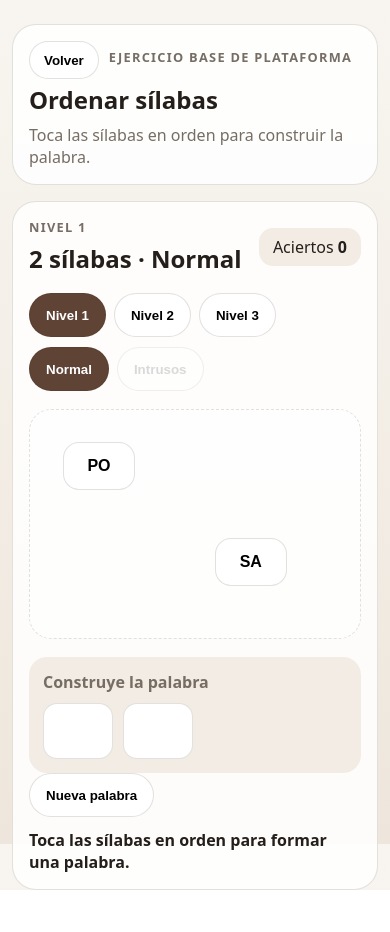
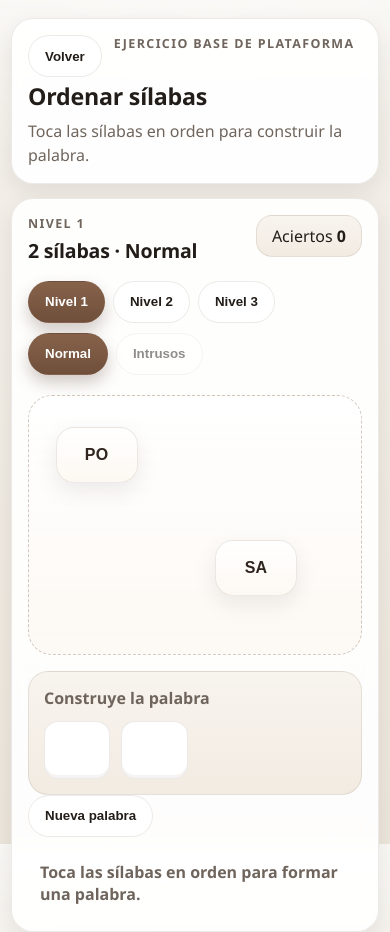
Before and after one commit to andrepane/juego, a plain HTML site: page index.html in a window 390 px wide. Both pictures are taken after a click on the button 195 px from the left and 268 px from the top of the page. Before the commit the page ends 890 px from the top, so only its background shows below. Drawn offline with Linux system fonts and the light colour scheme.

Commit message:
Mejora visual integral de UI/UX sin tocar lógica

```diff
--- a/style.css
+++ b/style.css
@@ -1,113 +1,324 @@
 :root {
-  --bg: #f7f4ef;
-  --surface: #ffffff;
-  --surface-soft: #f2ece4;
-  --text: #241f1b;
-  --muted: #766d64;
-  --accent: #5f4435;
+  --bg: #f4f1eb;
+  --bg-2: #ece5db;
+  --surface: rgba(255, 255, 255, 0.92);
+  --surface-strong: #ffffff;
+  --surface-soft: #f7f3ed;
+  --text: #231d19;
+  --muted: #6f655d;
+  --accent: #6f4f3b;
+  --accent-2: #87624a;
   --success: #2f7d46;
-  --error: #b44242;
-  --line: rgba(60, 42, 30, 0.14);
-  --radius: 18px;
+  --error: #bf4747;
+  --line: rgba(74, 52, 35, 0.16);
+  --line-soft: rgba(74, 52, 35, 0.1);
+  --shadow-xs: 0 2px 8px rgba(28, 16, 8, 0.05);
+  --shadow-sm: 0 8px 22px rgba(28, 16, 8, 0.08);
+  --shadow-md: 0 16px 38px rgba(28, 16, 8, 0.12);
+  --radius-xl: 28px;
+  --radius-lg: 20px;
+  --radius-md: 16px;
+  --transition: 220ms cubic-bezier(.22, .61, .36, 1);
 }
+
 * { box-sizing: border-box; }
-body { margin:0; font-family: system-ui,sans-serif; background: linear-gradient(180deg,#f8f5f0,#eee6dc); color:var(--text); }
+
+body {
+  margin: 0;
+  font-family: "Nunito", "Avenir Next", "Segoe UI", "Inter", system-ui, -apple-system, sans-serif;
+  background:
+    radial-gradient(1100px 400px at 10% -10%, rgba(255, 255, 255, 0.72), transparent 60%),
+    radial-gradient(900px 340px at 90% -10%, rgba(255, 255, 255, 0.62), transparent 58%),
+    linear-gradient(180deg, var(--bg), var(--bg-2));
+  color: var(--text);
+}
 
 .app {
-  width:min(100% - 24px,860px);
-  margin:24px auto;
+  width: min(100% - 30px, 940px);
+  margin: 28px auto;
   position: relative;
-  min-height: calc(100dvh - 48px);
+  min-height: calc(100dvh - 56px);
 }
 
 .view {
   position: absolute;
   inset: 0;
   display: grid;
-  gap: 16px;
+  gap: 20px;
   align-content: start;
   opacity: 0;
-  transform: translateY(8px);
+  transform: translateY(12px) scale(0.996);
   pointer-events: none;
   visibility: hidden;
-  transition: opacity 220ms ease, transform 220ms ease, visibility 0s linear 220ms;
+  transition: opacity var(--transition), transform var(--transition), visibility 0s linear 220ms;
 }
 
 .view.is-active-view {
   opacity: 1;
-  transform: translateY(0);
+  transform: translateY(0) scale(1);
   pointer-events: auto;
   visibility: visible;
-  transition: opacity 220ms ease, transform 220ms ease;
+  transition: opacity var(--transition), transform var(--transition);
 }
 
-.panel { background:rgba(255,255,255,.86); border:1px solid var(--line); border-radius:24px; padding:20px; }
-.eyebrow { margin:0 0 6px; font-size:.8rem; text-transform:uppercase; letter-spacing:.1em; color:var(--muted); font-weight:800; }
-h1,h2 { margin:0; }
-.subtitle { margin:8px 0 0; color:var(--muted); }
+.panel {
+  background: var(--surface);
+  border: 1px solid var(--line-soft);
+  border-radius: var(--radius-xl);
+  padding: clamp(18px, 3vw, 28px);
+  box-shadow: var(--shadow-sm);
+  backdrop-filter: blur(6px);
+}
 
-.home-screen { gap: 18px; }
-.exercise-menu { display: grid; gap: 10px; }
+.eyebrow {
+  margin: 0 0 8px;
+  font-size: .78rem;
+  text-transform: uppercase;
+  letter-spacing: .11em;
+  color: var(--muted);
+  font-weight: 800;
+}
+
+h1, h2 { margin: 0; line-height: 1.14; letter-spacing: -.01em; }
+h1 { font-size: clamp(1.45rem, 2.6vw, 2rem); }
+h2 { font-size: clamp(1.22rem, 2.2vw, 1.65rem); }
+
+.subtitle {
+  margin: 10px 0 0;
+  color: var(--muted);
+  max-width: 72ch;
+  line-height: 1.5;
+}
+
+.home-screen { gap: 22px; }
+.exercise-menu { display: grid; gap: 12px; }
+
 .exercise-card {
   width: 100%;
-  border: 1px solid var(--line);
-  border-radius: 16px;
-  background: #fff;
-  padding: 14px 16px;
+  border: 1px solid var(--line-soft);
+  border-radius: 18px;
+  background: linear-gradient(180deg, #fff, #fdfaf7);
+  padding: 16px 18px;
   text-align: left;
   display: grid;
-  gap: 4px;
+  gap: 5px;
+  box-shadow: var(--shadow-xs);
+  transition: transform var(--transition), box-shadow var(--transition), border-color var(--transition), background var(--transition);
 }
+
 .exercise-card strong { font-size: 1rem; }
 .exercise-card span { color: var(--muted); font-size: .92rem; }
-.exercise-card.is-disabled { opacity: 0.55; cursor: not-allowed; }
 
-.exercise-screen { gap: 16px; }
-.header-top-row { display: flex; align-items: center; gap: 10px; margin-bottom: 4px; }
-.back-btn { border:1px solid var(--line); background:#fff; border-radius:999px; min-height:38px; padding:0 14px; font-weight:700; }
+.exercise-card:not(.is-disabled):hover {
+  transform: translateY(-2px);
+  box-shadow: var(--shadow-sm);
+  border-color: rgba(111, 79, 59, 0.24);
+}
 
-.exercise-top { display:flex; justify-content:space-between; align-items:center; }
-.score-box { background:var(--surface-soft); border-radius:14px; padding:8px 14px; text-align:center; }
-.level-tabs { display:flex; gap:8px; margin:18px 0; flex-wrap:wrap; }
-.mode-tabs { display:flex; gap:8px; margin:-8px 0 18px; flex-wrap:wrap; }
-.level-btn,.mode-btn,.secondary-btn { border:1px solid var(--line); background:#fff; border-radius:999px; min-height:44px; padding:0 16px; font-weight:700; }
-.level-btn.is-active,.mode-btn.is-active { background:var(--accent); color:#fff; }
-.mode-btn[disabled] { opacity:.5; cursor:not-allowed; }
-.exercise-container { display:grid; gap:18px; }
+.exercise-card:not(.is-disabled):active { transform: translateY(0) scale(0.99); }
+.exercise-card.is-disabled { opacity: .56; cursor: not-allowed; }
+
+.exercise-screen { gap: 18px; }
+.header-top-row { display: flex; align-items: center; gap: 12px; margin-bottom: 6px; }
+
+.back-btn,
+.level-btn,
+.mode-btn,
+.secondary-btn {
+  border: 1px solid var(--line-soft);
+  background: #fff;
+  border-radius: 999px;
+  min-height: 42px;
+  padding: 0 16px;
+  font-weight: 800;
+  color: var(--text);
+  transition: transform 160ms ease, box-shadow var(--transition), border-color var(--transition), background var(--transition), color var(--transition);
+}
+
+.back-btn:hover,
+.level-btn:hover,
+.mode-btn:hover,
+.secondary-btn:hover {
+  box-shadow: var(--shadow-xs);
+  border-color: rgba(111, 79, 59, 0.26);
+}
+
+.back-btn:active,
+.level-btn:active,
+.mode-btn:active,
+.secondary-btn:active { transform: scale(0.98); }
+
+.exercise-top {
+  display: flex;
+  justify-content: space-between;
+  align-items: center;
+  gap: 14px;
+  margin-bottom: 2px;
+}
+
+.score-box {
+  background: linear-gradient(180deg, #f8f4ee, #f2ebe2);
+  border: 1px solid var(--line-soft);
+  border-radius: 16px;
+  padding: 9px 15px;
+  text-align: center;
+  min-width: 92px;
+}
+
+.level-tabs,
+.mode-tabs {
+  display: flex;
+  gap: 8px;
+  flex-wrap: wrap;
+}
+
+.level-tabs { margin: 18px 0 10px; }
+.mode-tabs { margin: 0 0 20px; }
+
+.level-btn.is-active,
+.mode-btn.is-active {
+  background: linear-gradient(180deg, var(--accent-2), var(--accent));
+  border-color: transparent;
+  color: #fff;
+  box-shadow: 0 8px 16px rgba(95, 68, 53, 0.28);
+}
+
+.mode-btn[disabled] { opacity: .5; cursor: not-allowed; }
+.exercise-container { display: grid; gap: 16px; }
+
 .pieces-cloud {
   position: relative;
-  min-height: 230px;
-  border: 1px dashed var(--line);
-  border-radius: 22px;
-  background: rgba(255,255,255,.6);
-}
-.syllable-piece {
-  position:absolute; min-width:88px; padding:14px 18px; border-radius:16px; border:1px solid var(--line);
-  background:#fff; font-size:1.25rem; font-weight:800;
-}
-.slot-a { top: 14%; left: 10%; }
-.slot-b { top: 12%; left: 34%; }
-.slot-c { top: 38%; left: 22%; }
-.slot-d { top: 56%; left: 56%; }
-.slot-e { top: 20%; left: 62%; }
-.slot-f { top: 60%; left: 10%; }
-.syllable-piece.is-correct { animation: pulse .26s ease; }
-.syllable-piece.is-wrong { animation: shake .24s ease; border-color: var(--error); color: var(--error); }
-.answer-zone { background:var(--surface-soft); border-radius:18px; padding:14px; }
-.answer-zone__label { margin:0 0 10px; font-weight:700; color:var(--muted); }
-.answer-slots { display:flex; gap:10px; flex-wrap:wrap; }
-.answer-slot { min-width:74px; min-height:56px; display:grid; place-items:center; background:#fff; border:1px solid var(--line); border-radius:14px; font-size:1.1rem; font-weight:800; }
-.feedback { min-height:24px; margin:12px 0 0; font-weight:700; }
-.feedback.is-success { color:var(--success); }
-.feedback.is-error { color:var(--error); }
-@keyframes shake { 25%{transform:translateX(-4px)} 50%{transform:translateX(4px)} 100%{transform:translateX(0)} }
-@keyframes pulse { 50%{transform:scale(1.04)} }
-@media (max-width: 640px) {
-  .syllable-piece { min-width:72px; font-size:1.05rem; }
-  .panel { padding: 16px; }
+  min-height: clamp(260px, 44vw, 320px);
+  border: 1px dashed rgba(111, 79, 59, 0.3);
+  border-radius: 24px;
+  background: linear-gradient(180deg, rgba(255, 255, 255, 0.88), rgba(252, 247, 241, 0.8));
+  padding: 8px;
 }
 
-button:focus-visible { outline: 3px solid #1d6ef2; outline-offset: 2px; }
-.exercise-card,.level-btn,.mode-btn,.secondary-btn,.back-btn,.syllable-piece { cursor: pointer; }
-.syllable-piece { font-size: clamp(1rem, 2.6vw, 1.25rem); }
-.answer-slot { min-width: clamp(64px, 18vw, 74px); }
+.syllable-piece {
+  position: absolute;
+  min-width: clamp(82px, 13vw, 108px);
+  min-height: 56px;
+  padding: 14px 18px;
+  border-radius: 18px;
+  border: 1px solid var(--line-soft);
+  background: linear-gradient(180deg, #ffffff, #fdf8f2);
+  box-shadow: var(--shadow-sm);
+  font-size: clamp(1rem, 2.4vw, 1.24rem);
+  font-weight: 900;
+  letter-spacing: .01em;
+  color: #30261f;
+  transform-origin: center;
+  transition: transform 170ms ease, box-shadow var(--transition), border-color var(--transition), background var(--transition), color var(--transition);
+}
+
+.syllable-piece:hover {
+  transform: translateY(-1px);
+  border-color: rgba(111, 79, 59, 0.26);
+  box-shadow: var(--shadow-md);
+}
+
+.syllable-piece:active { transform: scale(0.96); }
+
+.slot-a { top: 12%; left: 8%; }
+.slot-b { top: 11%; left: 33%; }
+.slot-c { top: 37%; left: 20%; }
+.slot-d { top: 56%; left: 56%; }
+.slot-e { top: 19%; left: 60%; }
+.slot-f { top: 62%; left: 9%; }
+
+.syllable-piece.is-correct {
+  animation: pulse 300ms ease;
+  border-color: rgba(47, 125, 70, 0.42);
+  box-shadow: 0 0 0 6px rgba(47, 125, 70, 0.08), var(--shadow-sm);
+}
+
+.syllable-piece.is-wrong {
+  animation: shake 320ms cubic-bezier(.36, .07, .19, .97);
+  border-color: rgba(191, 71, 71, 0.58);
+  background: linear-gradient(180deg, #fff, #fff5f5);
+  color: var(--error);
+}
+
+.answer-zone {
+  background: linear-gradient(180deg, #f8f4ee, #f2ebe2);
+  border: 1px solid var(--line-soft);
+  border-radius: 20px;
+  padding: 15px;
+}
+
+.answer-zone__label { margin: 0 0 12px; font-weight: 800; color: var(--muted); }
+.answer-slots { display: flex; gap: 11px; flex-wrap: wrap; }
+
+.answer-slot {
+  min-width: clamp(64px, 17vw, 84px);
+  min-height: 58px;
+  display: grid;
+  place-items: center;
+  background: #fff;
+  border: 1px solid var(--line-soft);
+  border-radius: 14px;
+  font-size: clamp(1rem, 2.4vw, 1.15rem);
+  font-weight: 900;
+  box-shadow: inset 0 -3px 0 rgba(111, 79, 59, 0.06);
+  transition: transform 180ms ease, border-color var(--transition), box-shadow var(--transition);
+}
+
+.feedback {
+  min-height: 28px;
+  margin: 14px 0 0;
+  padding: 10px 12px;
+  border-radius: 12px;
+  font-weight: 800;
+  color: var(--muted);
+  transition: background var(--transition), color var(--transition), box-shadow var(--transition), transform var(--transition);
+}
+
+.feedback.is-success {
+  color: var(--success);
+  background: rgba(47, 125, 70, 0.1);
+  box-shadow: 0 0 0 1px rgba(47, 125, 70, 0.2) inset;
+}
+
+.feedback.is-error {
+  color: var(--error);
+  background: rgba(191, 71, 71, 0.09);
+  box-shadow: 0 0 0 1px rgba(191, 71, 71, 0.2) inset;
+}
+
+@keyframes shake {
+  20% { transform: translateX(-3px); }
+  40% { transform: translateX(4px); }
+  60% { transform: translateX(-2px); }
+  80% { transform: translateX(2px); }
+  100% { transform: translateX(0); }
+}
+
+@keyframes pulse {
+  45% { transform: scale(1.05); }
+  100% { transform: scale(1); }
+}
+
+button:focus-visible {
+  outline: 3px solid #2f75f3;
+  outline-offset: 2px;
+}
+
+.exercise-card,
+.level-btn,
+.mode-btn,
+.secondary-btn,
+.back-btn,
+.syllable-piece { cursor: pointer; }
+
+@media (max-width: 860px) {
+  .app { width: min(100% - 22px, 940px); margin: 18px auto; min-height: calc(100dvh - 36px); }
+}
+
+@media (max-width: 640px) {
+  .panel { border-radius: 22px; padding: 16px; }
+  .home-screen, .exercise-screen { gap: 14px; }
+  .header-top-row { align-items: flex-start; }
+  .exercise-top { align-items: flex-start; }
+  .score-box { min-width: 84px; }
+}
```
